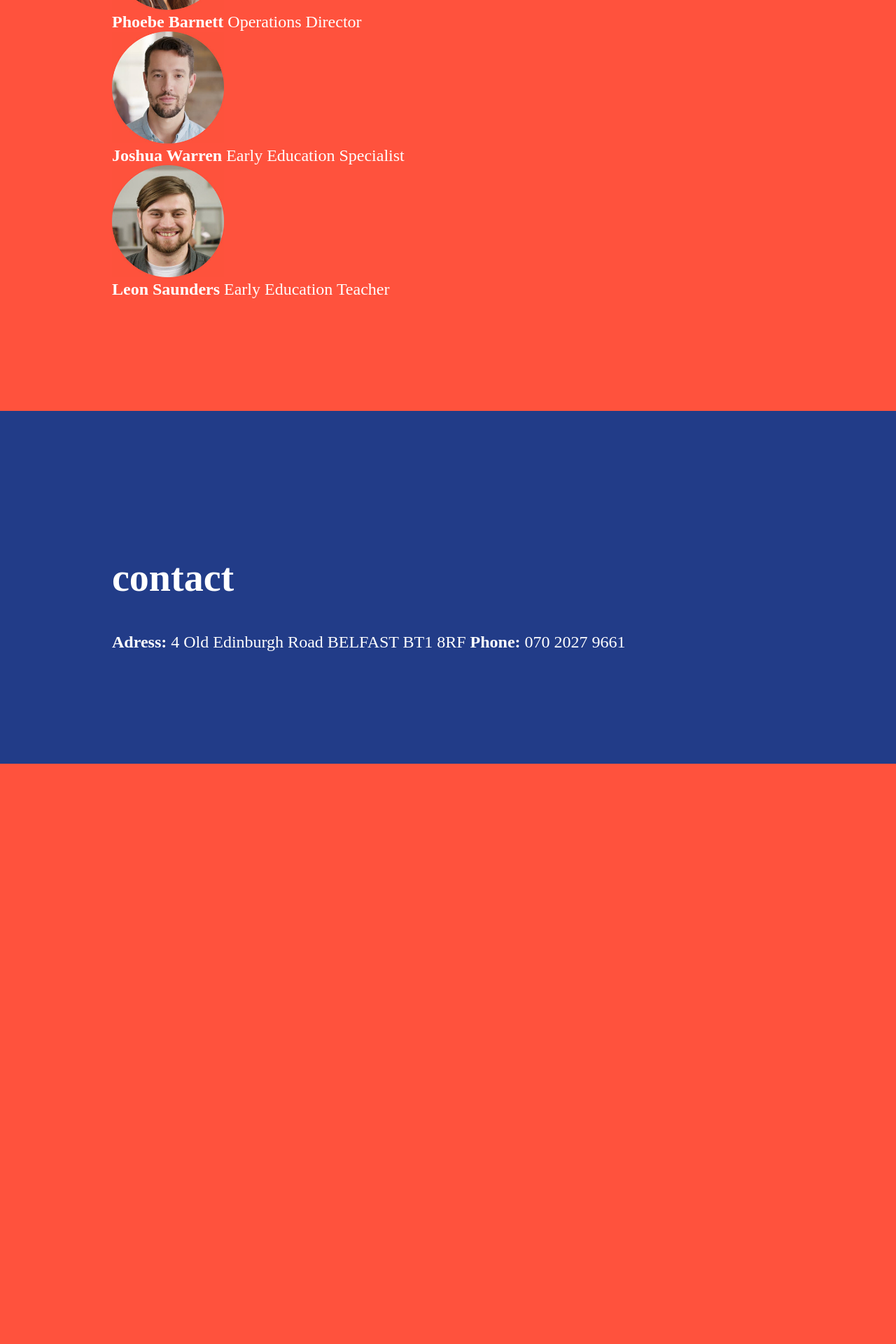
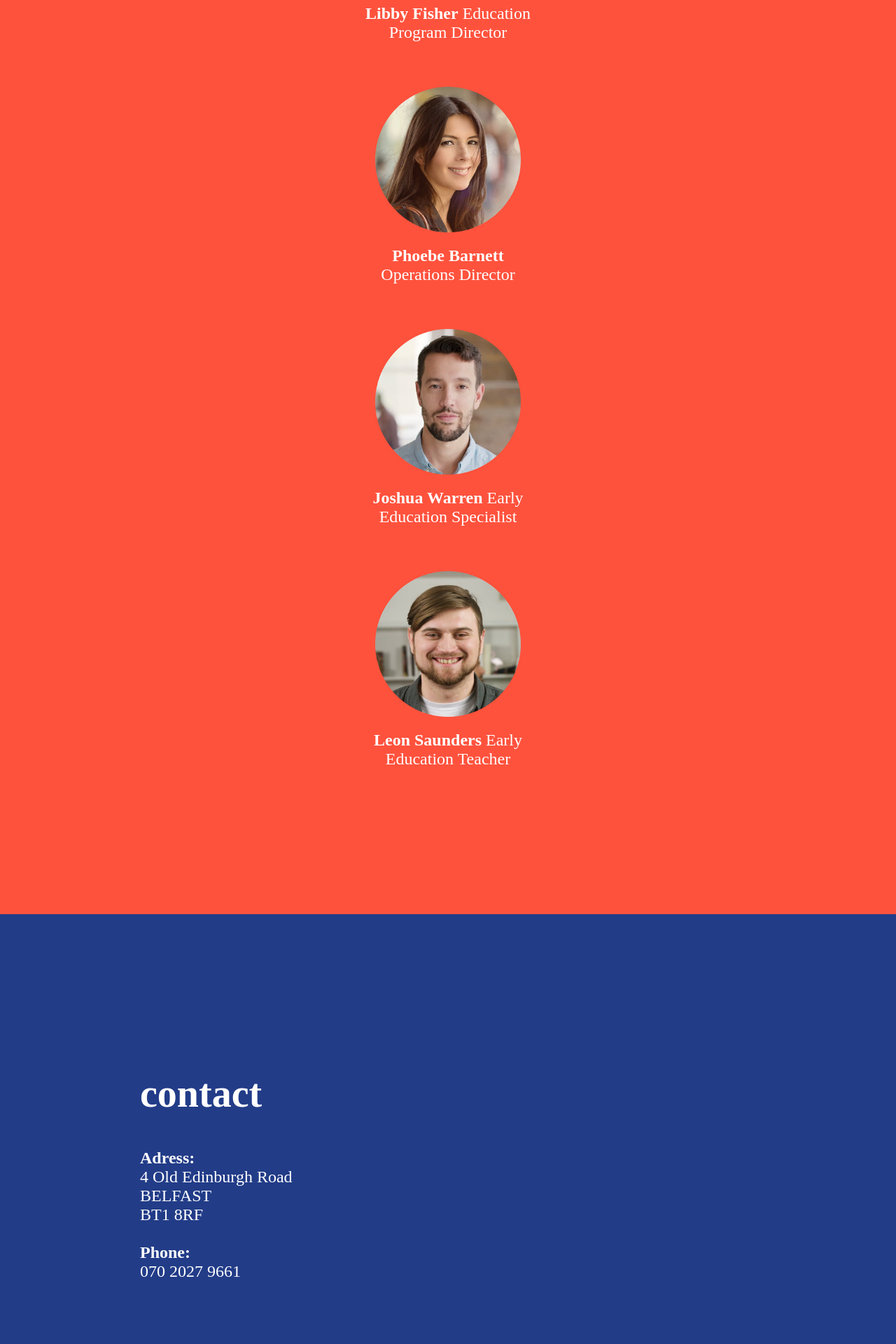
Before and after one commit to itanab/bootcamp-exercises, a PHP site: page / in a window 1280 px wide. Shown: the part 2560-4480 px from the top of the page at 70% size. Before the commit the page ends 3651 px from the top, so only its background shows below. Run offline with PHP 8.4, Linux system fonts and the light colour scheme.

Commit message:
end of the assignment

```diff
--- a/day04-playground1/index.html
+++ b/day04-playground1/index.html
@@ -11,16 +11,16 @@
 
 <body>
 
-
-
     <section class="nav">
-
+        <a name="home"></a>
         <div class="container">
-            <p> home
-                mission
-                about us
-                our team
-                contact </p>
+            <div class="links" >
+                <a href="#home">home</a>
+                <a href="#mission">mission</a>
+                <a href="#aboutus">about us</a>
+                <a href="#ourteam">our team</a>
+                <a href="#contact">contact</a>
+            </div>
         </div>
     </section>
 
@@ -39,6 +39,8 @@
 
     <section class="yellow">
 
+        <a name="mission"></a>
+
         <div class="container">
             <h1>mission</h1>
             <p>We believe children should stay children as long as they need and the fact that they enter 1st grade should not end their childhood. We intertwine playing and learning at such an early age and encourage our students to enjoy learning.</p>
@@ -47,6 +49,8 @@
     </section>
 
     <section class="white">
+
+        <a name="aboutus"></a>
 
         <div class="container">
             <h1>about us</h1>
@@ -57,21 +61,30 @@
 
     <section class="red">
 
+        <a name="ourteam"></a>
+
         <div class="container">
             <h1>our team</h1>
-            <div class="people">
+
+            <div class="person">
                     <img src="graphics/libby.jpg" alt="Libby">
                     <p><strong>Libby Fisher</strong>
                     Education Program Director</p>
+            </div>
 
+            <div class="person">
                     <img src="graphics/phoebe.jpg" alt="Phoebe">
                     <p><strong>Phoebe Barnett</strong>
                     Operations Director</p>
+            </div>
 
+            <div class="person">
                     <img src="graphics/joshua.jpg" alt="Joshua">
                     <p><strong>Joshua Warren</strong>
                     Early Education Specialist</p>
+            </div>
 
+            <div class="person">
                     <img src="graphics/leon.jpg" alt="Leon">
                     <p><strong>Leon Saunders</strong>
                     Early Education Teacher</p>
@@ -82,17 +95,21 @@
 
     <section class="blue">
 
+        <a name="contact"></a>
+
         <div class="container">
             <h1>contact</h1>
 
-            <p><strong>Adress:</strong>
-                4 Old Edinburgh Road
-                BELFAST
-                BT1 8RF
-
-                <strong>Phone:</strong>
-                070 2027 9661
-            </p>
+            <div class="adress">
+                <p><strong>Adress:</strong> <br/>
+                    4 Old Edinburgh Road
+                    BELFAST <br/>
+                    BT1 8RF
+                        <br></br>
+                    <strong>Phone:</strong> </br>
+                    070 2027 9661
+                </p>
+            </div>
         </div>
 
     </section>
--- a/day04-playground1/style.css
+++ b/day04-playground1/style.css
@@ -3,7 +3,7 @@
 }
 html{
     font-family: 'Roboto normal';
-
+    scroll-behavior: smooth;
     font-size: 16px;
 }
 body{
@@ -20,6 +20,7 @@ body{
 .photo{
     background-image: url('graphics/banner.jpg');
     padding:12rem;
+    background-position: center cover;
 
 }
 .yellow{
@@ -41,6 +42,16 @@ body{
 }
 
 /*fonts and text*/
+
+.links{
+    font-size: 1.5rem;
+}
+
+a{
+    text-decoration: none;
+    color: black;
+    padding: 1rem;
+}
 
 h1{
     font-family: 'Roboto Heavy';
@@ -69,11 +80,12 @@ p{
 .K{
     color:#223C88;
 }
-/*positioning*/
+/************************positioning*******************************/
 
 img{
-    height:10rem;
-    width: 10rem;
+    height:15rem;
+    width: 15rem;
+    padding:1rem;
 }
 
 .container2{
@@ -82,9 +94,20 @@ img{
     border-bottom: 4px solid white;
 }
 
-
 .container{
-    width:60rem;
+    width:55rem;
     position: relative;
     margin:0 auto;
 }
+
+.person{
+    padding-bottom: 3rem;
+    width:15rem;
+    position: relative;
+    margin:0 auto;
+    text-align: center;
+}
+
+.adress{
+    width:15rem;
+}
```
